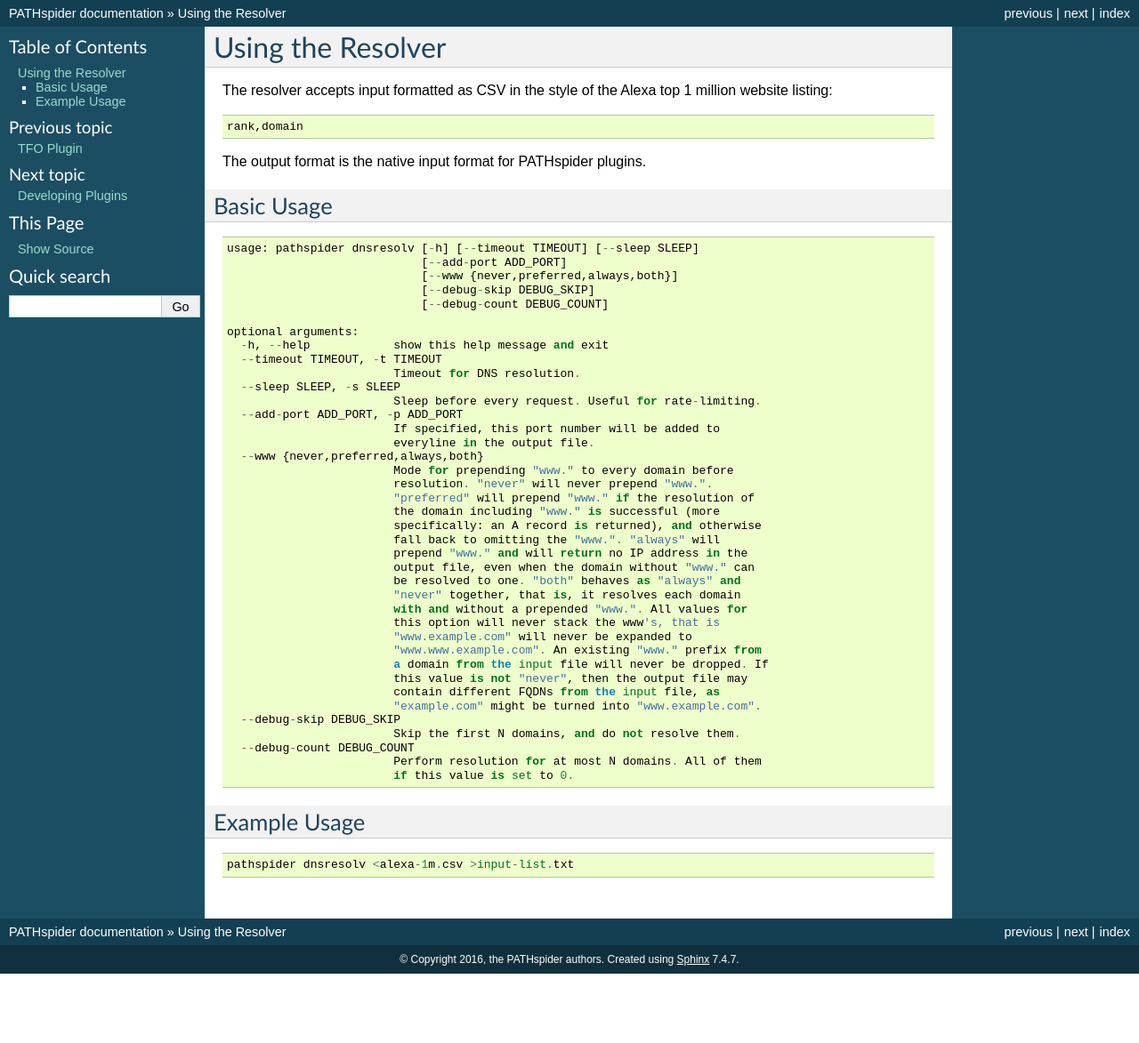
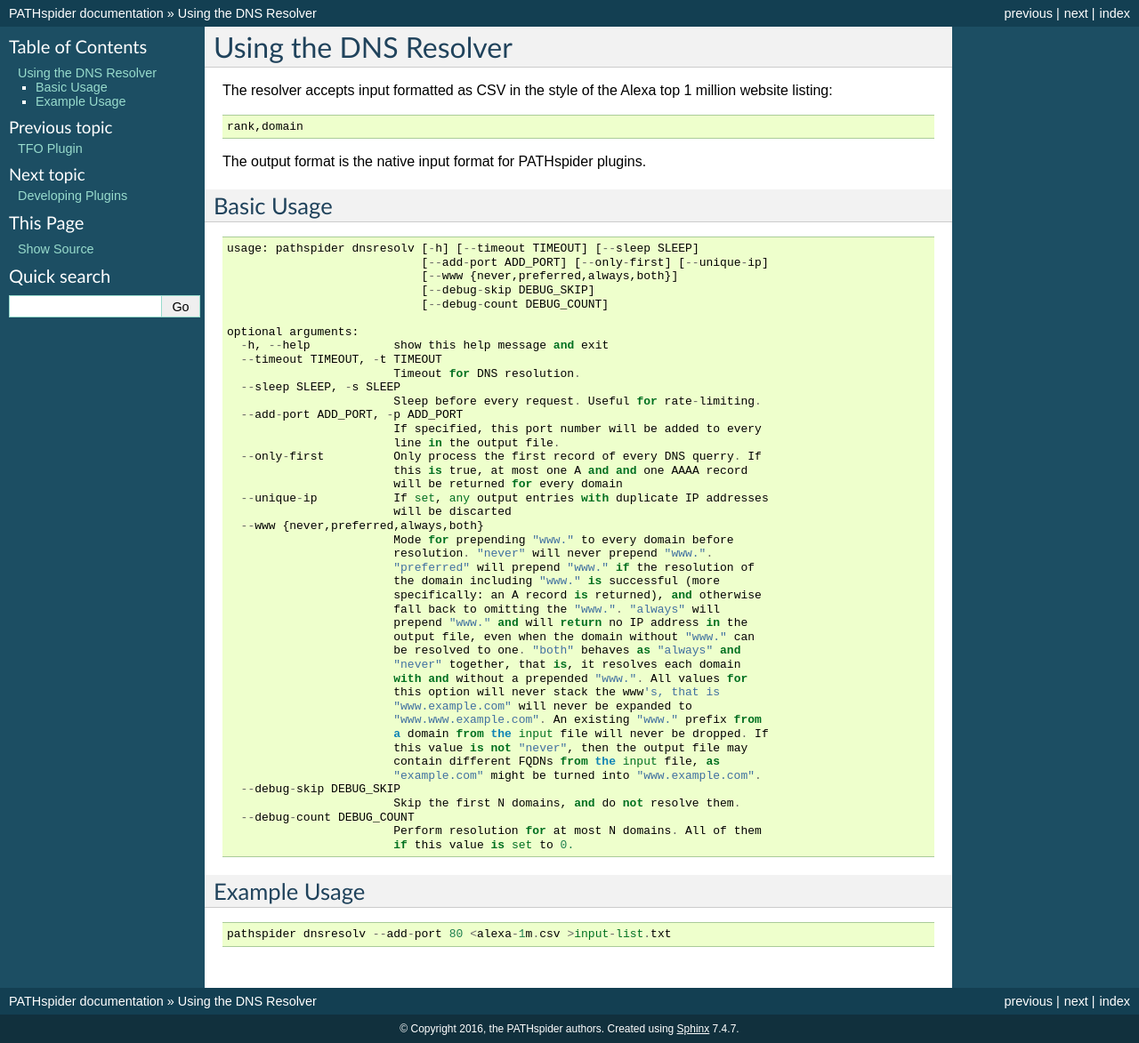
Before and after one commit to mami-project/pathspider, a Sphinx documentation site: the page built from doc/resolver.rst, in a window 1280 px wide. Shown: the whole page at 89% size. Built offline with Sphinx 7.4.7, drawn with Linux system fonts in a browser that asks for light colours; before the commit the page ends 1095 px from its top, so only the background shows below that.

Commit message:
updated resolver documentation

```diff
--- a/doc/resolver.rst
+++ b/doc/resolver.rst
@@ -1,4 +1,4 @@
-Using the Resolver
+Using the DNS Resolver
 ==================
 
 The resolver accepts input formatted as CSV in the style of the Alexa top 1 million website listing:
@@ -15,7 +15,7 @@
 ::
 
  usage: pathspider dnsresolv [-h] [--timeout TIMEOUT] [--sleep SLEEP]
-                             [--add-port ADD_PORT]
+                             [--add-port ADD_PORT] [--only-first] [--unique-ip]
                              [--www {never,preferred,always,both}]
                              [--debug-skip DEBUG_SKIP]
                              [--debug-count DEBUG_COUNT]
@@ -27,8 +27,13 @@
    --sleep SLEEP, -s SLEEP
                          Sleep before every request. Useful for rate-limiting.
    --add-port ADD_PORT, -p ADD_PORT
-                         If specified, this port number will be added to
-                         everyline in the output file.
+                         If specified, this port number will be added to every
+                         line in the output file.
+   --only-first          Only process the first record of every DNS querry. If
+                         this is true, at most one A and and one AAAA record
+                         will be returned for every domain
+   --unique-ip           If set, any output entries with duplicate IP addresses
+                         will be discarted
    --www {never,preferred,always,both}
                          Mode for prepending "www." to every domain before
                          resolution. "never" will never prepend "www.".
@@ -59,4 +64,4 @@
 
 ::
 
- pathspider dnsresolv <alexa-1m.csv >input-list.txt
+ pathspider dnsresolv --add-port 80 <alexa-1m.csv >input-list.txt
```
